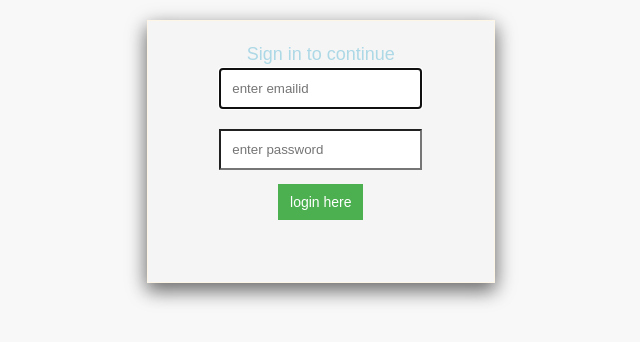
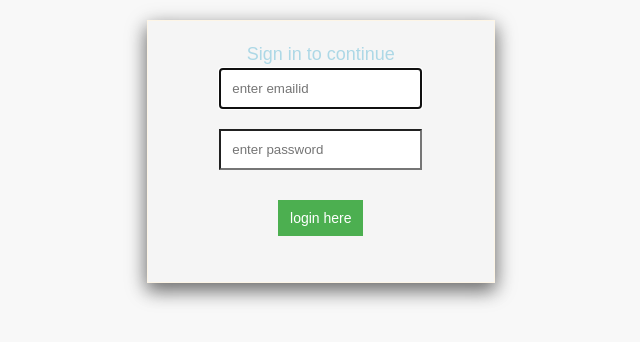
Before and after one commit to Angulargit1220/Tourism, a website: page app/index.html in a window 1280 px wide. Shown: the whole page, without its empty margins (336-976 px from the left). Drawn offline with nearby package versions, Linux system fonts and the light colour scheme; some packages are replaced by stand-ins of ours.

Commit message:
last commit

```diff
--- a/app/login/login.html
+++ b/app/login/login.html
@@ -19,7 +19,7 @@
                                 <div class="last">
 
 
-                               <button class="button" type="submit"  ng-click="submit(mail,password)">login here</button>
+                               <button class="button" type="submit"  ng-click="submit(mail,password)" style="margin-top:20px">login here</button>
                                   </div></td>
                         </form>
                 </div>
```
Also changed, not shown: app/index.js (line endings or trailing spaces).
